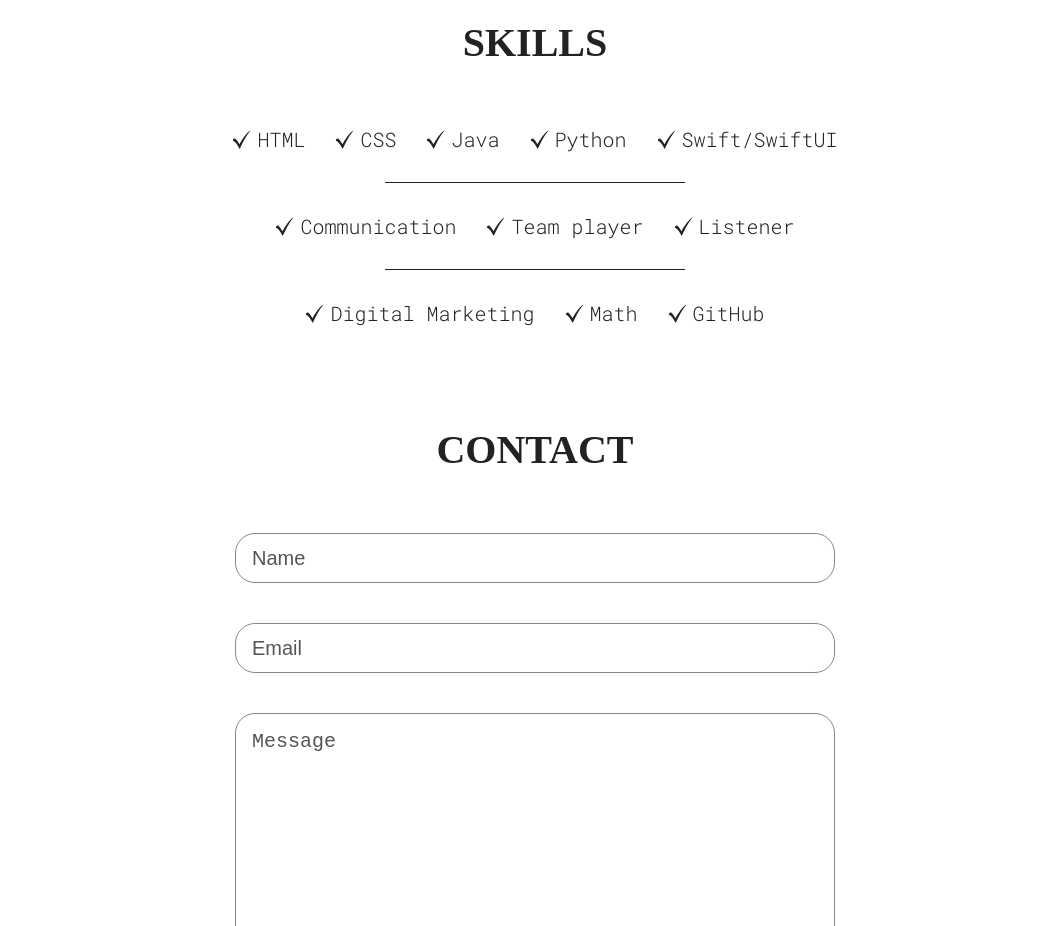
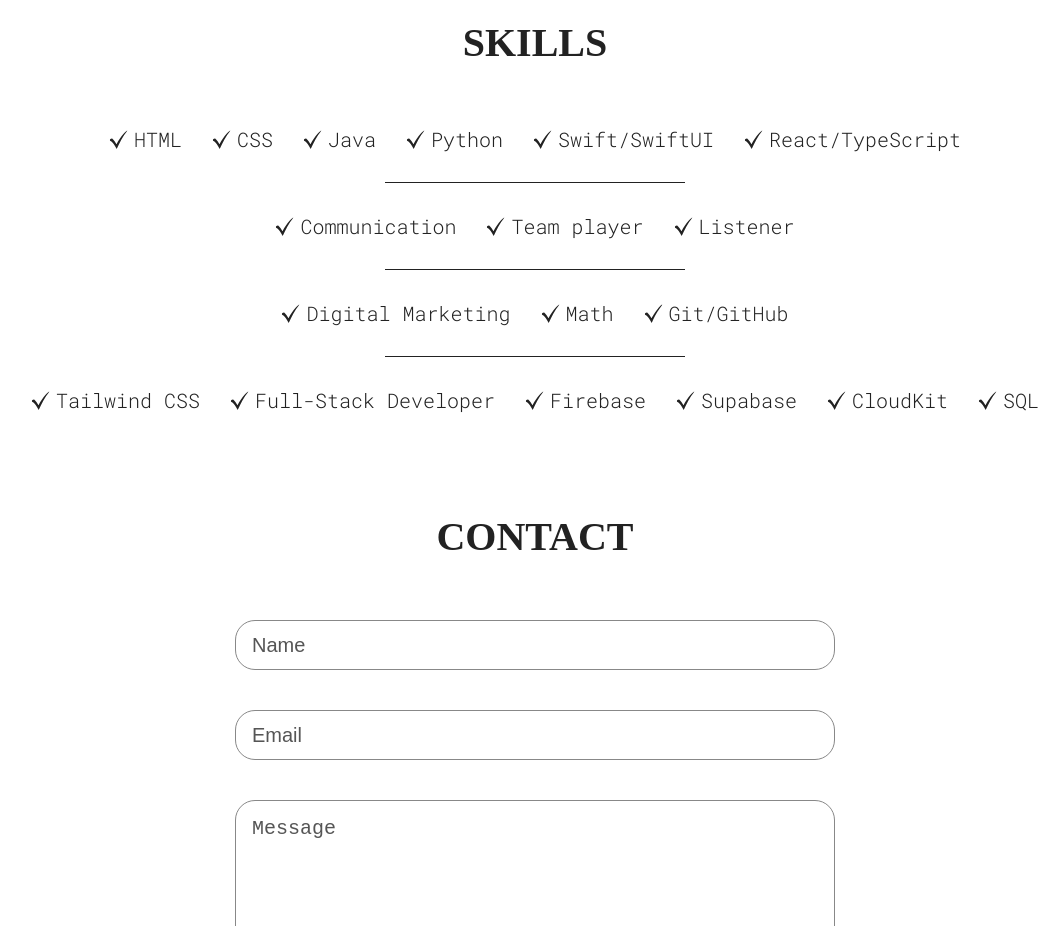
Before and after one commit to A-Moiz/portfolio, a React (Vite) app: page / in a window 1280 px wide. Shown: the part 1400-2326 px from the top of the page, without its empty margins (105-1167 px from the left). Built offline with nearby package versions, Linux system fonts and the light colour scheme.

Commit message:
Added skills and changed  project image

```diff
--- a/src/sections/Skills/Skills.jsx
+++ b/src/sections/Skills/Skills.jsx
@@ -1,12 +1,13 @@
-import styles from './SkillsStyles.module.css';
-import checkMarkIconDark from '../../assets/checkmark-dark.svg';
-import checkMarkIconLight from '../../assets/checkmark-light.svg';
-import SkillList from '../../common/SkillList';
-import { useTheme } from '../../common/ThemeContext';
+import styles from "./SkillsStyles.module.css";
+import checkMarkIconDark from "../../assets/checkmark-dark.svg";
+import checkMarkIconLight from "../../assets/checkmark-light.svg";
+import SkillList from "../../common/SkillList";
+import { useTheme } from "../../common/ThemeContext";
 
 function Skills() {
   const { theme } = useTheme();
-  const checkMarkIcon = theme === 'light' ? checkMarkIconLight : checkMarkIconDark;
+  const checkMarkIcon =
+    theme === "light" ? checkMarkIconLight : checkMarkIconDark;
 
   return (
     <section id="skills" className={styles.container}>
@@ -17,6 +18,7 @@
         <SkillList src={checkMarkIcon} skill="Java" />
         <SkillList src={checkMarkIcon} skill="Python" />
         <SkillList src={checkMarkIcon} skill="Swift/SwiftUI" />
+        <SkillList src={checkMarkIcon} skill="React/TypeScript" />
       </div>
       <hr />
       <div className={styles.skillList}>
@@ -28,7 +30,16 @@
       <div className={styles.skillList}>
         <SkillList src={checkMarkIcon} skill="Digital Marketing" />
         <SkillList src={checkMarkIcon} skill="Math" />
-        <SkillList src={checkMarkIcon} skill="GitHub" />
+        <SkillList src={checkMarkIcon} skill="Git/GitHub" />
+      </div>
+      <hr />
+      <div className={styles.skillList}>
+        <SkillList src={checkMarkIcon} skill="Tailwind CSS" />
+        <SkillList src={checkMarkIcon} skill="Full-Stack Developer" />
+        <SkillList src={checkMarkIcon} skill="Firebase" />
+        <SkillList src={checkMarkIcon} skill="Supabase" />
+        <SkillList src={checkMarkIcon} skill="CloudKit" />
+        <SkillList src={checkMarkIcon} skill="SQL" />
       </div>
     </section>
   );
```
Also changed, not shown: src/assets/opbr-companion.png.
